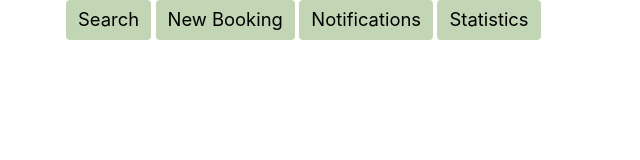
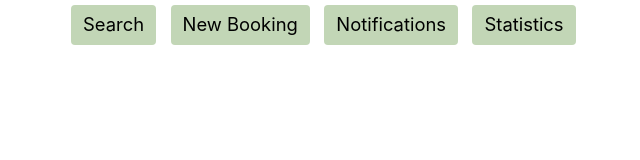
Before and after one commit to ACRW/SEProject, a website: page client/staff_page.html in a window 1280 px wide. Shown: the whole page, without its empty margins (19-659 px from the left). Drawn offline with nearby package versions, Linux system fonts and the light colour scheme; no server answers.

Commit message:
Started better labelling

```diff
--- a/client/staff_page.html
+++ b/client/staff_page.html
@@ -145,13 +145,16 @@
   </script>
 </head>
 <body>
+
+  <!-- buttons at top of page -->
   <div class="container" style="font-size: 100%">
-    <button type="button" class="btn btn-primary newColor" onclick="clearSearch()" data-toggle="modal" data-target="#searchModal">Search</button>
-    <button type="button" class="btn btn-primary newColor" onclick="" data-toggle="modal" data-target="#newEventModal" id='newBookingButton'>New Booking</button>
-    <button type="button" class="btn btn-primary newColor" onclick="" data-toggle="modal" data-target="#notificationModal">Notifications</button>
-    <button type="button" class="btn btn-primary newColor" onclick="" data-toggle="modal" data-target="#statsModal">Statistics</button>
+    <button type="button" class="btn btn-primary newColor mainButton" onclick="clearSearch()" data-toggle="modal" data-target="#searchModal">Search</button>
+    <button type="button" class="btn btn-primary newColor mainButton" onclick="" data-toggle="modal" data-target="#newEventModal" id='newBookingButton'>New Booking</button>
+    <button type="button" class="btn btn-primary newColor mainButton" onclick="" data-toggle="modal" data-target="#notificationModal">Notifications</button>
+    <button type="button" class="btn btn-primary newColor mainButton" onclick="" data-toggle="modal" data-target="#statsModal">Statistics</button>
+  </div>
 
-  </div>
+
   <div class="modal" id="searchModal" tabindex="-1" role="dialog">
     <div class="modal-dialog modal-lg" role="document">
       <div class="modal-content">
@@ -162,11 +165,13 @@
           </button>
         </div>
         <div class="modal-body" id="searchModalBody">
+          <h5>Select a button to search for a specific user, a specific event or to find out if a room is avaliable.</h5>
           <button type="button" class="btn btn-primary newColor" onclick="byUser()" id='searchUser'>Find User</button>
           <button type="button" class="btn btn-primary newColor" onclick="byEvent()" id ='searchEvent'>Find Event</button>
           <button type="button" class="btn btn-primary newColor" onclick="byAvaliability()" id='searchAvaliability'>Check Avaliabilty</button>
           <div id='searchResults'></div>
           <form id='byUser' hidden=true>
+            <h5>Enter any information you have about the user. Leave inputs blank if you're unsure.</h5>
             <div class="form-group">
               <label>First Name</label>
               <input class="form-control" id="firstnameSearch" placeholder="Enter first name or leave blank">
@@ -329,6 +334,7 @@
       </div>
     </div>
   </div>
+
 
   <div class="modal" id="newEventModal" tabindex="-1" role="dialog">
     <div class="modal-dialog modal-lg" role="document">
--- a/client/staff_side.js
+++ b/client/staff_side.js
@@ -83,6 +83,7 @@ async function searchForUser(){
       var body = await response.text();
       var customers = JSON.parse(body);
       document.getElementById('byUser').hidden = true;
+      document.getElementById('searchResults').innerHTML += '<h5> Found ' + customers.length + ' match in the database </h5>';
       for(var i=0; i<customers.length; i++){
         document.getElementById('searchResults').innerHTML += '<p> Name : ' + customers[i].fName + ' ' +  customers[i].lName + ' Email: ' + customers[i].email + ' Phone Number: ' + customers[i].phone;
         document.getElementById('searchResults').innerHTML += '<button type="button" class="btn btn-primary newColor" id="result'+i+'" data-toggle="modal" data-target="#viewUsersBookingsModal">View Bookings</button>';
--- a/client/style.css
+++ b/client/style.css
@@ -17,6 +17,17 @@
         background-color: #C2D6B6;
         font-size: 115%;
         color: black;
+    }
+
+    .mainButton {
+      margin-top: 15px;
+      margin-left: 5px;
+      margin-right: 5px;
+    }
+
+    .btn {
+      margin-bottom: 5px;
+      margin-top: 5px;
     }
 
     /* Dropdown Button */
```
